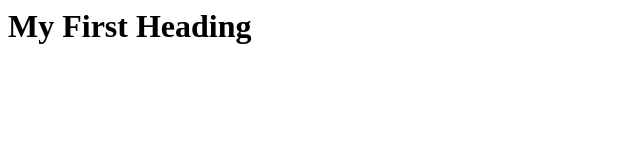
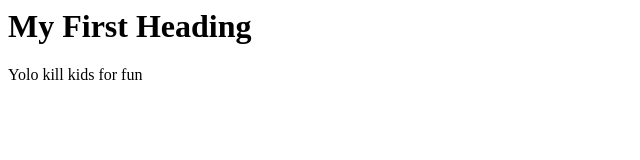
Before and after one commit to BangerMarkus/My-Profile, a plain HTML site: page index.html in a window 1280 px wide. Shown: the whole page, without its empty margins (0-640 px from the left). Drawn offline with Linux system fonts and the light colour scheme.

Commit message:
Update index.html

```diff
--- a/index.html
+++ b/index.html
@@ -1 +1,2 @@
 <h1>My First Heading</h1>
+<p>Yolo kill kids for fun<p>
```
